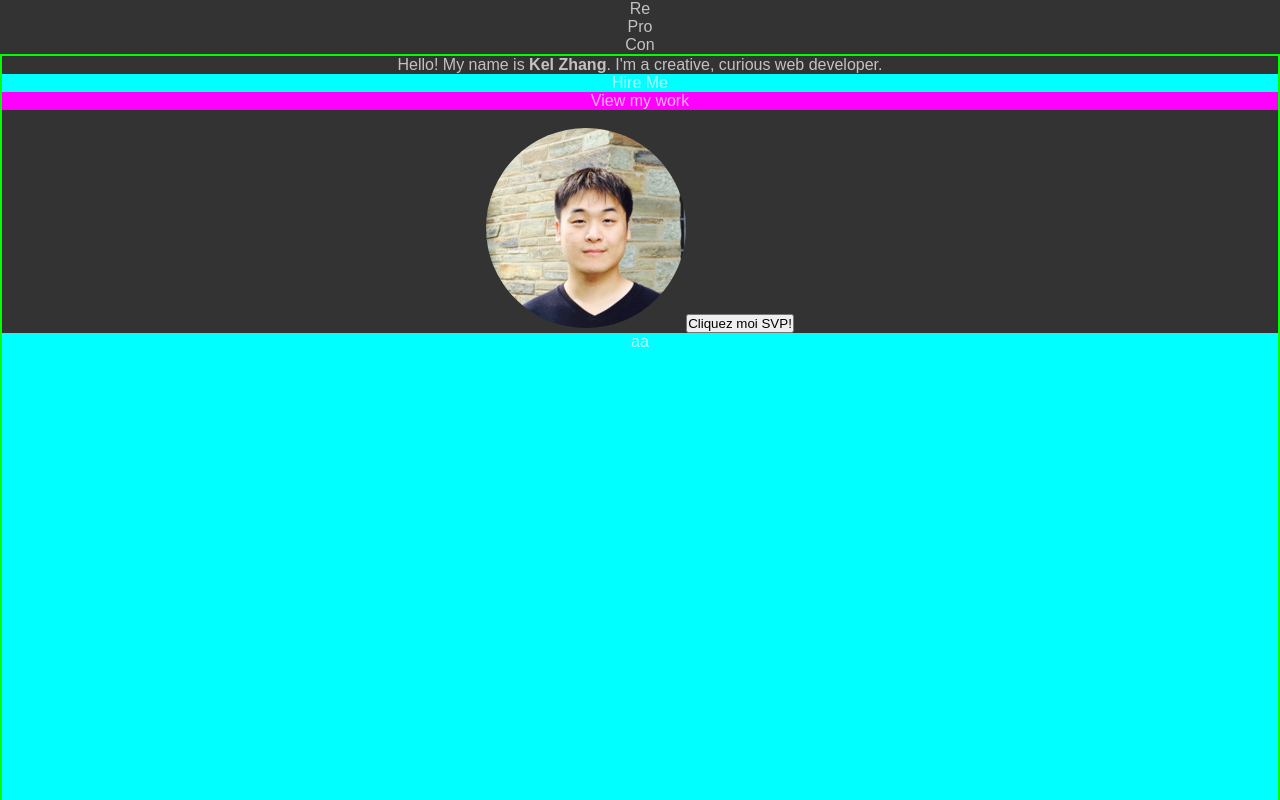
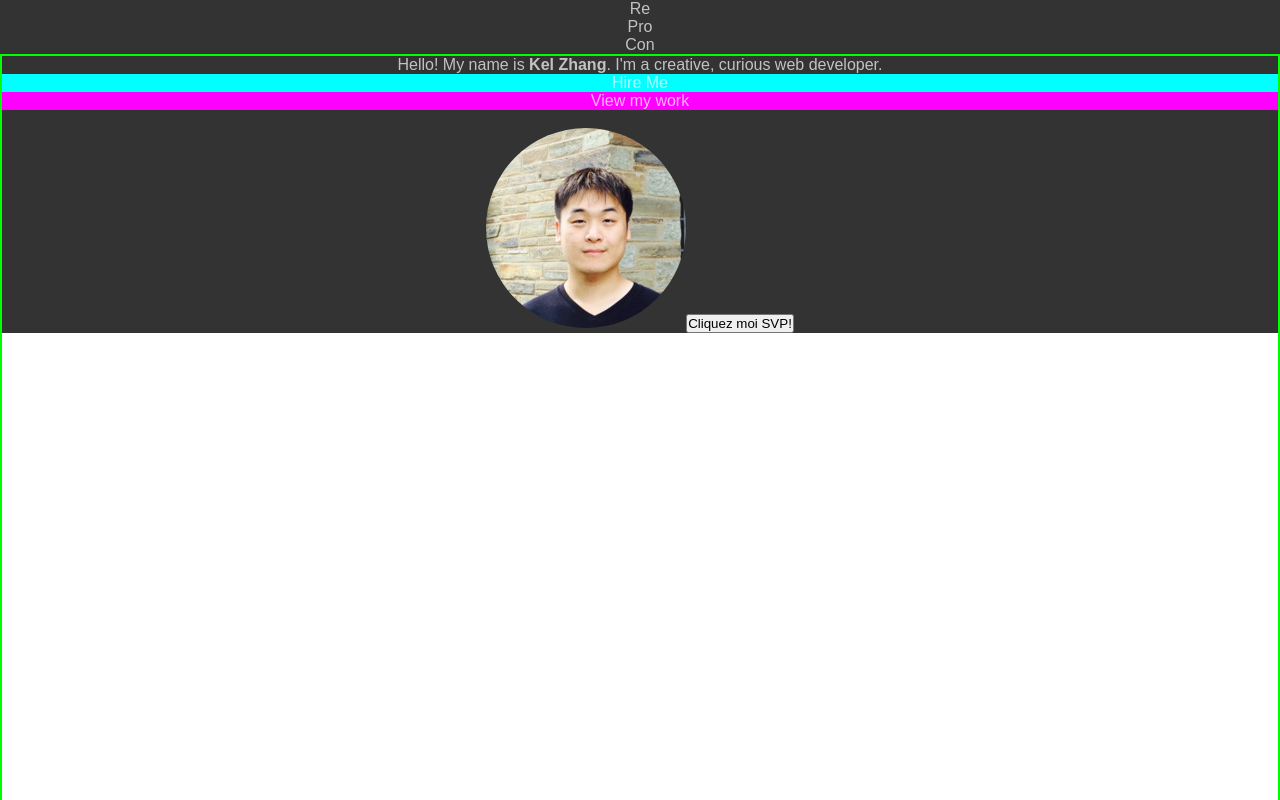
Before and after one commit to kz53/kz53.github.io, a React (Create React App) app: page / in a window 1280 px wide. Shown: the top 800 px of the page. Built offline with nearby package versions, Linux system fonts and the light colour scheme.

Commit message:
test change bg color to white

```diff
--- a/src/styles.css
+++ b/src/styles.css
@@ -18,7 +18,7 @@
 }
 
 .my-bg {
-    background-color: cyan;
+    background-color: #ffffff;
 }
 
 .my-demo {
```
